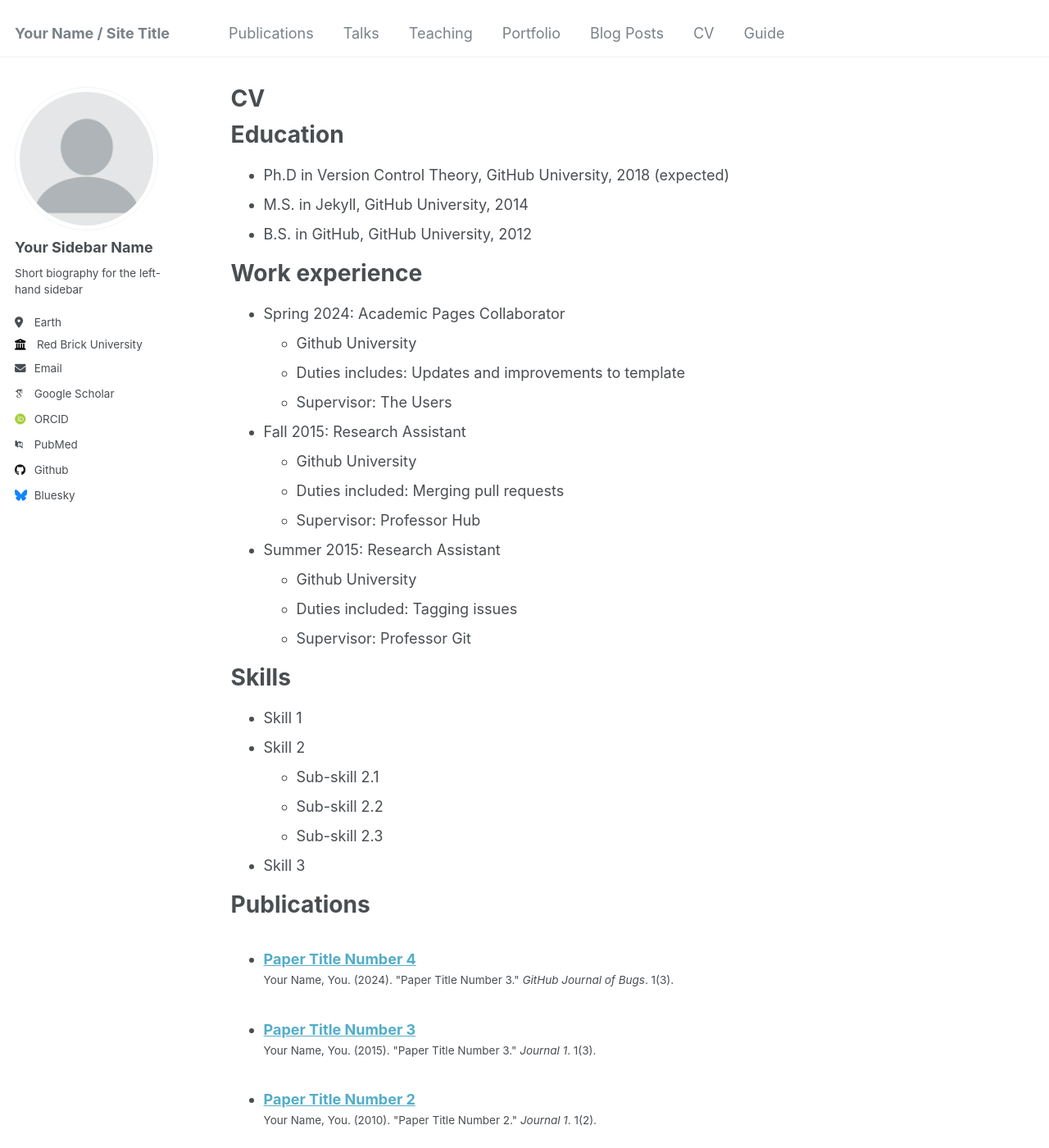
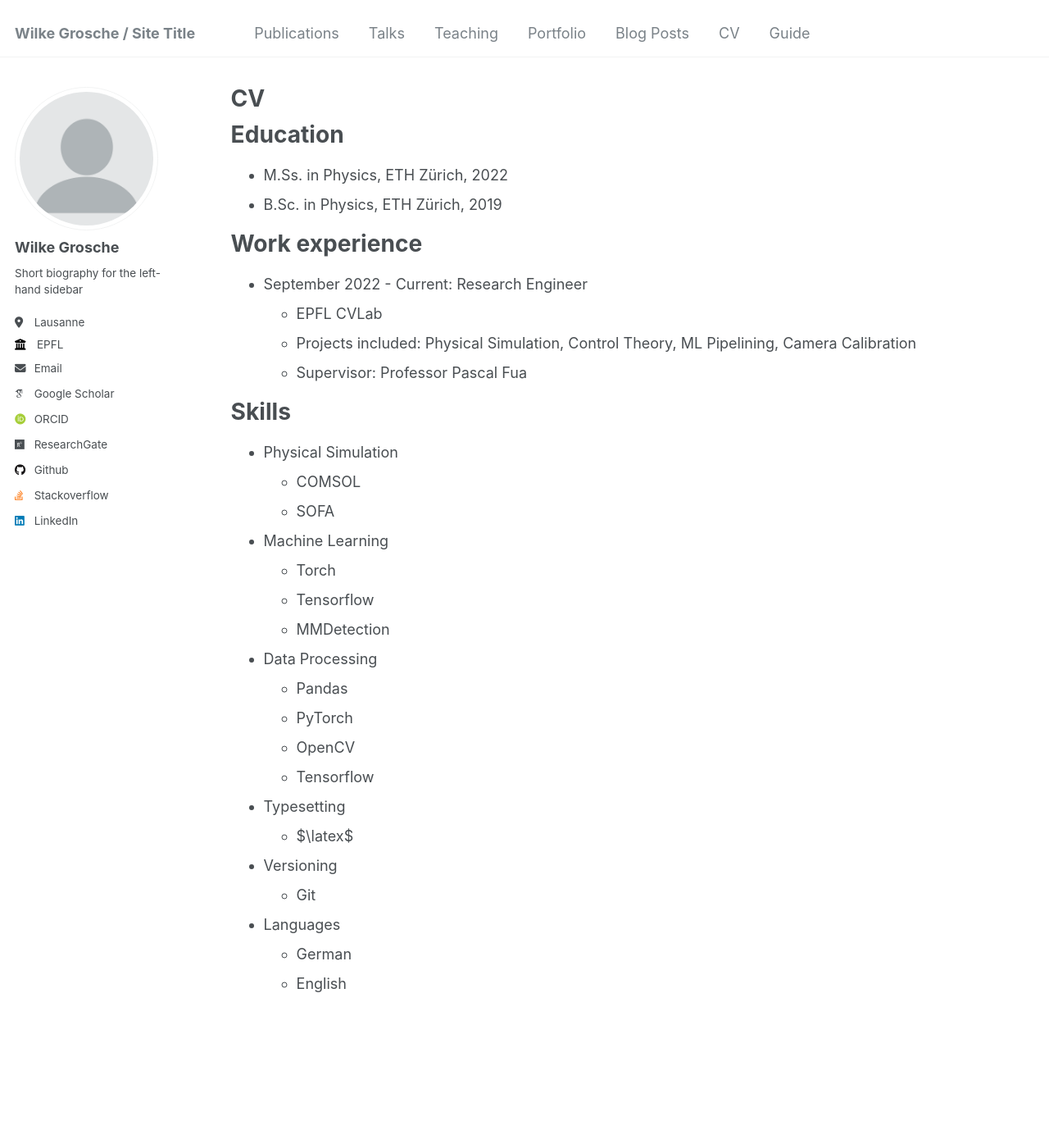
Before and after one commit to wgrosche/wgrosche.github.io, a Jekyll site: the page built from _pages/cv.md, in a window 1280 px wide and 1400 px high. Shown: the whole window at 82% size. Built offline with Jekyll 4.4.1, drawn with Linux system fonts in a browser that asks for light colours; some web fonts are replaced; some of the changed text lies outside the part shown.

Commit message:
cv and links

```diff
--- a/_config.yml
+++ b/_config.yml
@@ -8,13 +8,13 @@
 
 # Basic Site Settings
 locale                   : "en-US"
-title                    : "Your Name / Site Title"
+title                    : "Wilke Grosche / Site Title"
 title_separator          : "-"
-name                     : &name "Your Name"
+name                     : &name "Wilke Grosche"
 description              : &description "personal description"
-url                      : https://academicpages.github.io # the base hostname & protocol for your site e.g. "https://mmistakes.github.io"
+url                      : https://wgrosche.github.io # the base hostname & protocol for your site e.g. "https://mmistakes.github.io"
 baseurl                  : "" # the subpath of your site, e.g. "/blog"
-repository               : "academicpages/academicpages.github.io"
+repository               : "wgrosche/wgrosche.github.io"
 
 # Site Author - The following control what appear as part of the author content on the side bar.
 #               If a field is blank the icon and link will not appear, otherwise it will be shown.
@@ -22,33 +22,33 @@ repository               : "academicpages/academicpages.github.io"
 author:
   # Biographic information
   avatar           : "profile.png"
-  name             : "Your Sidebar Name"
+  name             : "Wilke Grosche"
   pronouns         : # example: "she/her"
   bio              : "Short biography for the left-hand sidebar"
-  location         : "Earth"
-  employer         : "Red Brick University"
+  location         : "Lausanne"
+  employer         : "EPFL"
   uri              : # URL
-  email            : "none@example.org"
+  email            : "wilkegrosche@gmail.com"
 
   # Academic websites
   arxiv            : # URL - Update with the correct link to your profile
   googlescholar    : "https://scholar.google.com/citations?user=PS_CX0AAAAAJ"
   impactstory      : # URL
-  orcid            : "http://orcid.org/yourorcidurl"
+  orcid            : "https://orcid.org/my-orcid?orcid=0009-0001-3027-6281"
   semantic         : # URL
-  pubmed           : "https://www.ncbi.nlm.nih.gov/pubmed/?term=john+snow"
-  researchgate     : # URL
+  pubmed           : # URL
+  researchgate     : "https://www.researchgate.net/profile/Wilke_Grosche"
 
   # Repositories and software development
   bitbucket        : # Username - Update with your username on the site
   codepen          : # Username
   dribbble         : # Username
-  github           : "academicpages"
+  github           : "wgrosche"
   kaggle           : # Username
-  stackoverflow    : # User number or user number and name (i.e., use "1" or "1/jeff-atwood")
+  stackoverflow    : "22459442"
 
   # Social media
-  bluesky          : "bsky.app" # Replace this with you Bluesky username
+  bluesky          : # Replace this with you Bluesky username
   facebook         : # Username
   flickr           : # Username
   foursquare       : # Username
@@ -57,7 +57,7 @@ author:
   keybase          : # Username
   instagram        : # Username
   lastfm           : # Username
-  linkedin         : # Username
+  linkedin         : "wilke"
   mastodon         : # URL
   medium           : # URL
   pinterest        : # Username
--- a/_pages/cv.md
+++ b/_pages/cv.md
@@ -11,37 +11,41 @@ redirect_from:
 
 Education
 ======
-* Ph.D in Version Control Theory, GitHub University, 2018 (expected)
-* M.S. in Jekyll, GitHub University, 2014
-* B.S. in GitHub, GitHub University, 2012
+* M.Ss. in Physics, ETH Zürich, 2022
+* B.Sc. in Physics, ETH Zürich, 2019
 
 Work experience
 ======
-* Spring 2024: Academic Pages Collaborator
-  * Github University
-  * Duties includes: Updates and improvements to template
-  * Supervisor: The Users
+* September 2022 - Current: Research Engineer
+  * EPFL CVLab
+  * Projects included: Physical Simulation, Control Theory, ML Pipelining, Camera Calibration
+  * Supervisor: Professor Pascal Fua
 
-* Fall 2015: Research Assistant
-  * Github University
-  * Duties included: Merging pull requests
-  * Supervisor: Professor Hub
-
-* Summer 2015: Research Assistant
-  * Github University
-  * Duties included: Tagging issues
-  * Supervisor: Professor Git
 
 Skills
 ======
-* Skill 1
-* Skill 2
-  * Sub-skill 2.1
-  * Sub-skill 2.2
-  * Sub-skill 2.3
-* Skill 3
+* Physical Simulation
+  * COMSOL
+  * SOFA
+* Machine Learning
+  * Torch
+  * Tensorflow
+  * MMDetection
+* Data Processing
+  * Pandas
+  * PyTorch
+  * OpenCV
+  * Tensorflow
+* Typesetting
+  * $\latex$
+* Versioning
+  * Git
+* Languages
+  * German
+  * English
 
-Publications
+
+<!-- Publications
 ======
   <ul>{% for post in site.publications reversed %}
     {% include archive-single-cv.html %}
@@ -61,4 +65,4 @@ Teaching
 
 Service and leadership
 ======
-* Currently signed in to 43 different slack teams
+* Currently signed in to 43 different slack teams -->
```
